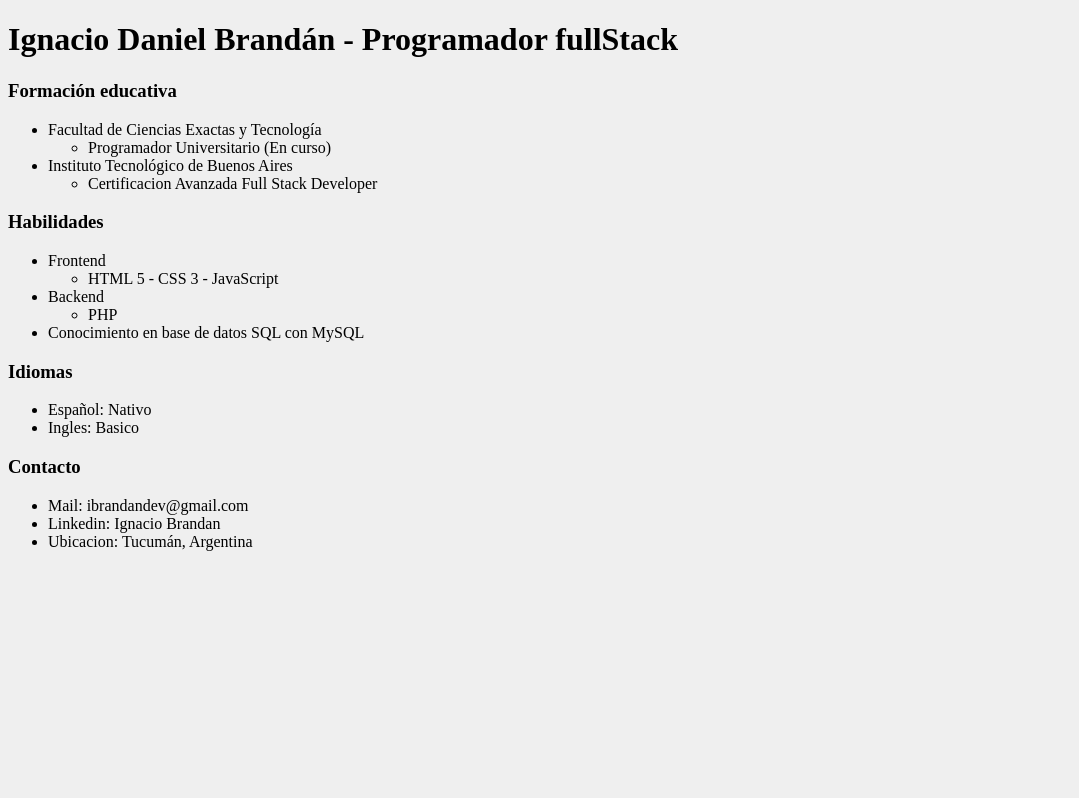
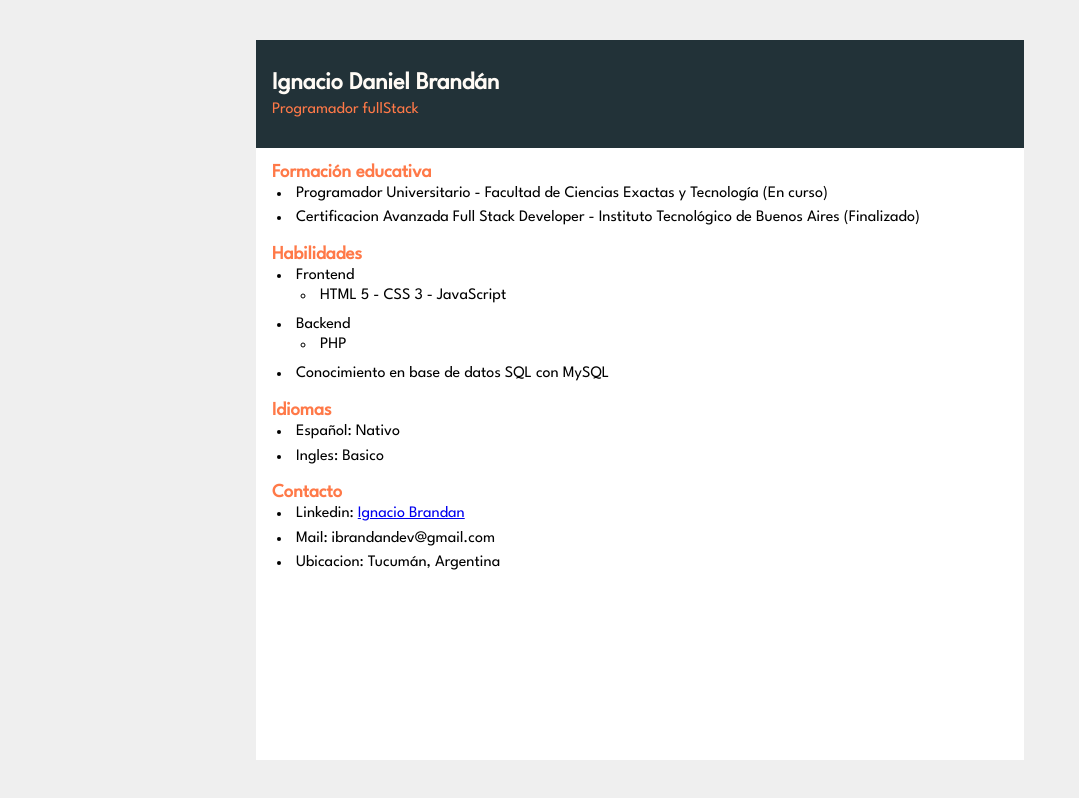
Before and after one commit to Ibrandan/rcs-html-tarea-01, a plain HTML site: page cv/index.html in a window 1280 px wide. Shown: the whole page, without its empty margins (0-1079 px from the left). Drawn offline with Linux system fonts and the light colour scheme.

Commit message:
Fin de proyecto

```diff
--- a/cv/index.html
+++ b/cv/index.html
@@ -1,40 +1,43 @@
 <!DOCTYPE html>
 <html lang="es">
   <head>
-    <meta charset="UTF-8">
-    <meta http-equiv="X-UA-Compatible" content="IE=edge">
-    <meta name="viewport" content="width=device-width, initial-scale=1.0">
+    <meta charset="UTF-8" />
+    <meta http-equiv="X-UA-Compatible" content="IE=edge" />
+    <meta name="viewport" content="width=device-width, initial-scale=1.0" />
     <title>CV: Ignacio Brandán</title>
-    <link rel="stylesheet" href="style.css">
+    <link rel="stylesheet" href="style.css" />
   </head>
   <body>
+    <section class="contenedor">
       <header>
-        <h1>Ignacio Daniel Brandán - Programador fullStack</h1>
+        <h1>Ignacio Daniel Brandán</h1>
+        <p>Programador fullStack</p>
       </header>
-    <section>
+      <main>
+        <section class="educacion">
           <h3>Formación educativa</h3>
           <ul>
-            <li>Facultad de Ciencias Exactas y Tecnología
-                <ul>
-                    <li>Programador Universitario (En curso)</li>
-                </ul>
+            <li>
+              Programador Universitario - Facultad de Ciencias Exactas y
+              Tecnología (En curso)
             </li>
-            <li>Instituto Tecnológico de Buenos Aires
-                <ul>
-                    <li>Certificacion Avanzada Full Stack Developer</li>
-                </ul>
+            <li>
+              Certificacion Avanzada Full Stack Developer - Instituto
+              Tecnológico de Buenos Aires (Finalizado)
             </li>
           </ul>
         </section>
-    <section>
+        <section class="habilidades">
           <h3>Habilidades</h3>
           <ul>
-            <li> Frontend
+            <li>
+              Frontend
               <ul>
                 <li>HTML 5 - CSS 3 - JavaScript</li>
               </ul>
             </li>
-            <li> Backend
+            <li>
+              Backend
               <ul>
                 <li>PHP</li>
               </ul>
@@ -42,21 +45,29 @@
             <li>Conocimiento en base de datos SQL con MySQL</li>
           </ul>
         </section>
-    <section>
+        <section class="idiomas">
           <h3>Idiomas</h3>
           <ul>
             <li>Español: Nativo</li>
             <li>Ingles: Basico</li>
           </ul>
         </section>
-    <section>
+        <section class="contacto">
           <h3>Contacto</h3>
           <ul>
+            <li>
+              Linkedin:
+              <a
+                href="https://www.linkedin.com/in/ignacio-brandan/"
+                target="_blank"
+                >Ignacio Brandan</a
+              >
+            </li>
             <li>Mail: ibrandandev@gmail.com</li>
-            <li>Linkedin: Ignacio Brandan</li>
             <li>Ubicacion: Tucumán, Argentina</li>
           </ul>
         </section>
-
+      </main>
+    </section>
   </body>
 </html>
--- a/cv/style.css
+++ b/cv/style.css
@@ -1,3 +1,65 @@
-body{
-    background-color: #EFEFEF;
+@import url("https://fonts.googleapis.com/css2?family=League+Spartan&display=swap");
+
+* {
+  padding: 0;
+  margin: 0;
+  border: 0;
+  box-sizing: border-box;
+  font-family: "League Spartan", sans-serif;
 }
+
+body {
+  width: 100%;
+  height: 100vh;
+  display: grid;
+  place-items: center;
+  background-color: #efefef;
+}
+
+.contenedor {
+  width: 60%;
+  display: flex;
+  flex-direction: column;
+  align-items: center;
+  height: 90vh;
+}
+
+header {
+  width: 100%;
+  height: 15%;
+  background-color: #223238;
+  display: flex;
+  flex-direction: column;
+  justify-content: center;
+  gap: 0.5rem;
+  padding-left: 1rem;
+}
+
+h1 {
+  color: #fffbf5;
+}
+
+header p {
+  color: #ff7948;
+}
+main {
+  width: 100%;
+  height: 85%;
+  padding: 1rem;
+  background-color: #fff;
+  display: flex;
+  flex-direction: column;
+  gap: 1rem;
+}
+
+h3 {
+  color: #ff7948;
+}
+
+ul {
+  padding-left: 1.2rem;
+}
+
+li {
+  padding: 0.3rem;
+}
```
Also changed, not shown: random/index.html (+74 -19 lines). Lines whose indentation alone changed are shown as unchanged.
